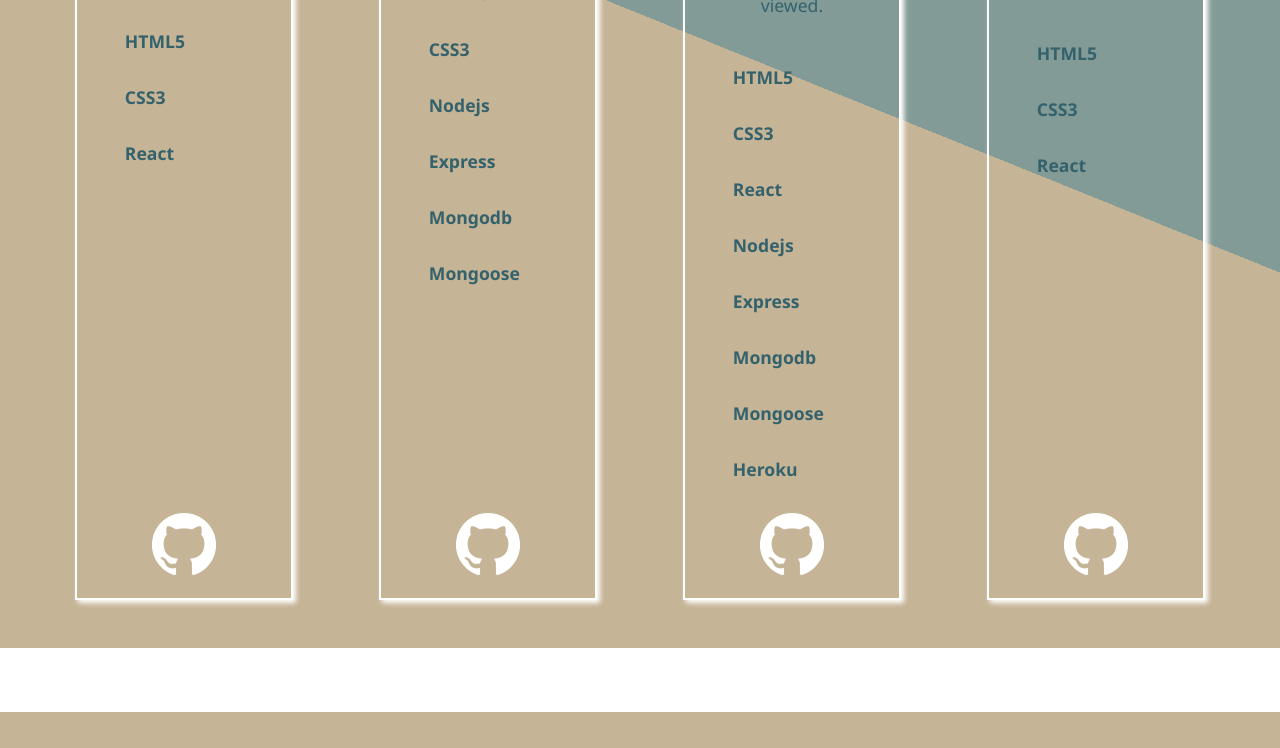
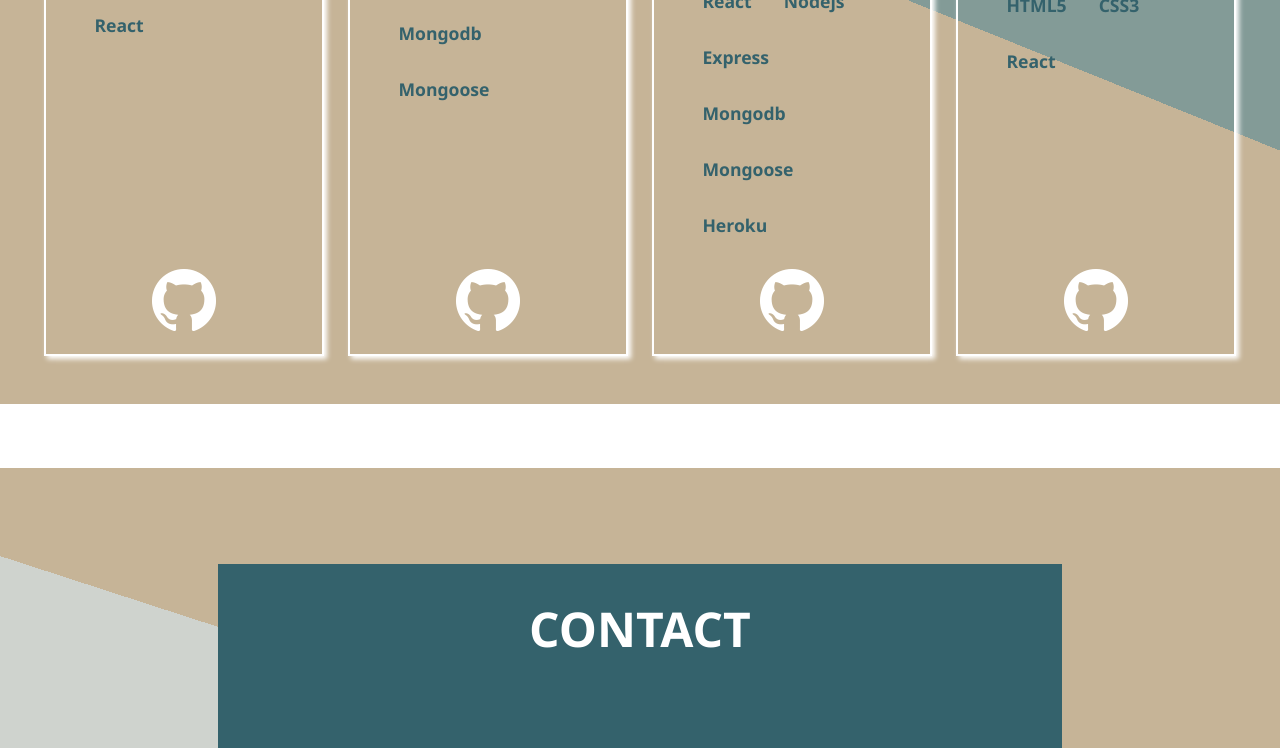
Before and after one commit to Lewdawg/mySite, a React (Create React App) app: page / in a window 1280 px wide. Shown: the part 3240-3988 px from the top of the page. Built offline with nearby package versions, Linux system fonts and the light colour scheme.

Commit message:
responsive start

```diff
--- a/src/components/about/About.css
+++ b/src/components/about/About.css
@@ -11,34 +11,21 @@
     }
 
     .aboutSection div {
-      /* border: 2px solid red; */
       margin: 1rem;
       padding: 1rem;
     }
 
-    .aboutImage {
-      /* height: 90%; */
-      /* text-align: center; */
-    }
-
-    .arrows {
-      /* margin-right: 20%; */
+    /* .arrows {
       height: 100%;
-    }
+    } */
 
     .aboutText {
       font-size: 1.5rem;
       width: 50%;
     }
 
-    .aboutText h1 {
-      padding: 1rem 2.2rem;
-    }
-
-    .aboutText h2 {
-      padding: 1rem 2.2rem;
-    }
-
+    .aboutText h1,
+    .aboutText h2,
     .aboutText p {
       padding: 1rem 2.2rem;
     }
--- a/src/components/contact/Contact.css
+++ b/src/components/contact/Contact.css
@@ -22,11 +22,10 @@
       display: flex;
       flex-direction: row;
       justify-content: space-around;
-      /* align-items: center; */
 
       padding-top: 2.5rem;
     }
 
     .row img{
-      height: 80px;
+      height: 90px;
     }
--- a/src/components/contact/Contact.js
+++ b/src/components/contact/Contact.js
@@ -26,17 +26,17 @@ function Contact() {
                     </div>
 
                     <div>
-                        <a href="mailto:leweswalton@gmail.com" target="_blank"><img src={envelope} alt="" /></a>
+                        <a href="mailto:leweswalton@gmail.com" rel="noreferrer" target="_blank"><img src={envelope} alt="" /></a>
                         <h3>Email</h3>
                     </div>
 
                     <div>
-                        <a href="https://de.linkedin.com/in/lewes-walton-b34400198?trk=people_directory" target="_blank"><img src={linkedIn} alt="" /></a>
+                        <a href="https://de.linkedin.com/in/lewes-walton-b34400198?trk=people_directory" rel="noreferrer" target="_blank"><img src={linkedIn} alt="" /></a>
                         <h3>LinkedIn</h3>
                     </div>
 
                     <div>
-                        <a href="https://www.google.com/maps/place/Leipzig/@49.7504938,4.2953309,6.01z/data=!4m5!3m4!1s0x47a6f818200f2c73:0x93df80d2b9b4f552!8m2!3d51.3396955!4d12.3730747" target="_blank"><img src={location} alt="" /></a>
+                        <a href="https://www.google.com/maps/place/Leipzig/@49.7504938,4.2953309,6.01z/data=!4m5!3m4!1s0x47a6f818200f2c73:0x93df80d2b9b4f552!8m2!3d51.3396955!4d12.3730747" rel="noreferrer" target="_blank"><img src={location} alt="" /></a>
                         <h3>Leipzig, Germany</h3>
                     </div>
 
--- a/src/components/navbar/Navbar.css
+++ b/src/components/navbar/Navbar.css
@@ -10,10 +10,6 @@
     color: #cfd3ce;
   }
 
-  /* .navbar .links {
-    margin-left: 65%;
-  } */
-
   .navbar a {
     color: #cfd3ce;
     text-decoration: none;
--- a/src/components/navbar/Navbar.js
+++ b/src/components/navbar/Navbar.js
@@ -10,16 +10,12 @@ function Navbar() {
 
             <div className="links">
 
-                {/* <Link to="/">Home</Link> */}
                 <a href="#home">Home</a>
 
-                {/* <Link to="/#about">About</Link> */}
                 <a href="#about">About</a>
 
-                {/* <Link to="/projects">Projects</Link> */}
                 <a href="#projects">Projects</a>
 
-                {/* <Link to="/contact">Contact</Link> */}
                 <a href="#contact">Contact</a>
 
             </div>
--- a/src/components/projects/Projects.css
+++ b/src/components/projects/Projects.css
@@ -24,13 +24,6 @@
     justify-content: space-around;
   }
 
-  .projImg {
-    /* text-align: center; */
-    height: 130px;
-    width: 55%;
-    margin-left: 22%;
-  }
-
   .projectDivs div {
   display: flex;
   flex-direction: column;
@@ -42,6 +35,13 @@
   font-size: 110%;
   color: #34626c;
   box-shadow: 3px 3px 5px white;
+  }
+
+  .projImg {
+    /* text-align: center; */
+    height: 130px;
+    width: 55%;
+    margin-left: 22%;
   }
 
   .projectDivs a {
@@ -63,8 +63,17 @@
     padding: 1rem;
   }
 
-
   .projectDivs a img:hover {
     background-color: #34626c;
     border-radius: 60%;
   }
+
+/* Responsiveness */
+
+  @media screen and (max-width: 1400px) {
+
+    .projectDivs div {
+      max-width: 20%;
+    }
+
+  }
--- a/src/components/projects/Projects.js
+++ b/src/components/projects/Projects.js
@@ -28,21 +28,23 @@ function Projects() {
                     <img src={todo} alt="" className='projImg' />
 
                     <h2>Todo App</h2>
+                    <p>Stylish todo App to keep track of tasks. Options to add,edit and remove tasks. New tasks get assigned predefined colors. Made with ReactJS.</p>
 
-                    <p>Stylish todo App to keep track of tasks. Options to add,edit and remove tasks. New tasks get assigned predefined colors. Made with ReactJS.</p>
                     <section className="tags">
                         <p>HTML5</p>
                         <p>CSS3</p>
                         <p>React</p>
                     </section>
-                    <a href="https://github.com/Lewdawg/todoApp" target="_blank"><img src={github} alt="" /></a>
+
+                    <a href="https://github.com/Lewdawg/todoApp" rel="noreferrer" target="_blank"><img src={github} alt="" /></a>
                 </div>
 
                 <div>
                     <img src={smoothie} alt="" className='projImg' />
+
                     <h2>Smoothies</h2>
+                    <p>User's must login to see recipes. Data is saved on database. Authentication and Authorization used when login & signing up.</p>
 
-                    <p>User's must login to see recipes. Data is saved on database. Authentication and Authorization used when login & signing up.</p>
                     <section className="tags">
                         <p>HTML5</p>
                         <p>CSS3</p>
@@ -51,14 +53,16 @@ function Projects() {
                         <p>Mongodb</p>
                         <p>Mongoose</p>
                     </section>
-                    <a href="https://github.com/Lewdawg/SmoothieSite" target="_blank"><img src={github} alt="" /></a>
+
+                    <a href="https://github.com/Lewdawg/SmoothieSite" rel="noreferrer" target="_blank"><img src={github} alt="" /></a>
                 </div>
 
                 <div>
                     <img src={laptop} alt="" className='projImg' />
+
                     <h2>Laptop Shop</h2>
+                    <p>App where user, must have an account to see products. If no account can not access product information. Items can be added and viewed.</p>
 
-                    <p>App where user, must have an account to see products. If no account can not access product information. Items can be added and viewed.</p>
                     <section className="tags">
                         <p>HTML5</p>
                         <p>CSS3</p>
@@ -69,21 +73,23 @@ function Projects() {
                         <p>Mongoose</p>
                         <p>Heroku</p>
                     </section>
-                    <a href="https://github.com/Lewdawg/react-gh-pages" target="_blank"><img src={github} alt="" /></a>
 
+                    <a href="https://github.com/Lewdawg/react-gh-pages" rel="noreferrer" target="_blank"><img src={github} alt="" /></a>
                 </div>
 
                 <div>
                     <img src={selfpage} alt="" className='projImg' />
+
                     <h2>Personal Website</h2>
+                    <p>Personal website designed, styled and built from scratch.  Displays my current work and has information and contact details about myself.</p>
 
-                    <p>Personal website designed, styled and built from scratch.  Displays my current work and has information and contact details about myself.</p>
                     <section className="tags">
                         <p>HTML5</p>
                         <p>CSS3</p>
                         <p>React</p>
                     </section>
-                    <a href="https://github.com/Lewdawg/mySite" target="_blank"><img src={github} alt="" /></a>
+
+                    <a href="https://github.com/Lewdawg/mySite" rel="noreferrer" target="_blank"><img src={github} alt="" /></a>
                 </div>
 
             </div>
--- a/src/components/skils/Skills.css
+++ b/src/components/skills/Skills.css
@@ -22,7 +22,6 @@ margin: .5rem;
 padding: 2.7rem;
 }
 
-
 .logos div p {
   visibility: hidden;
   font-size: 1.4rem;
```
Also changed, not shown: src/components/Home.js (+1 -195 lines), src/components/skills/Skills.js (renamed from src/components/skils/Skills.js).
